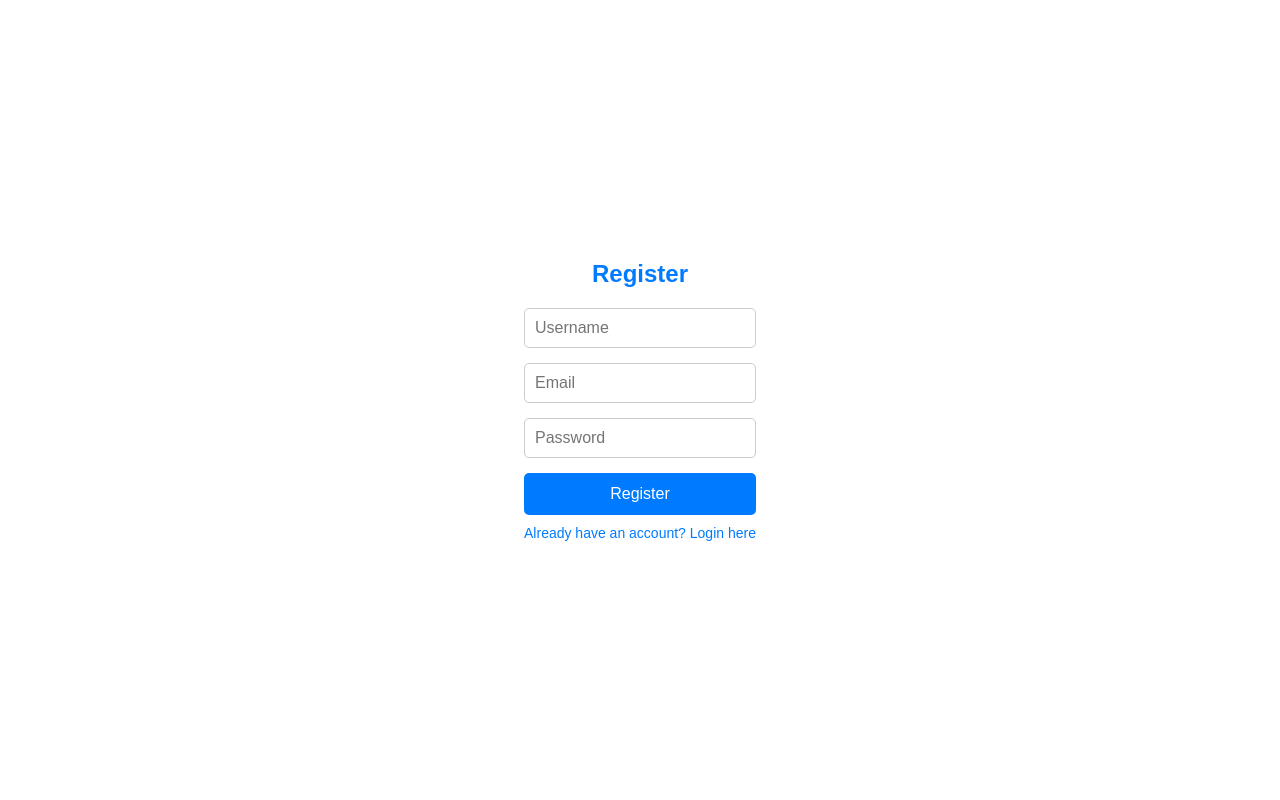
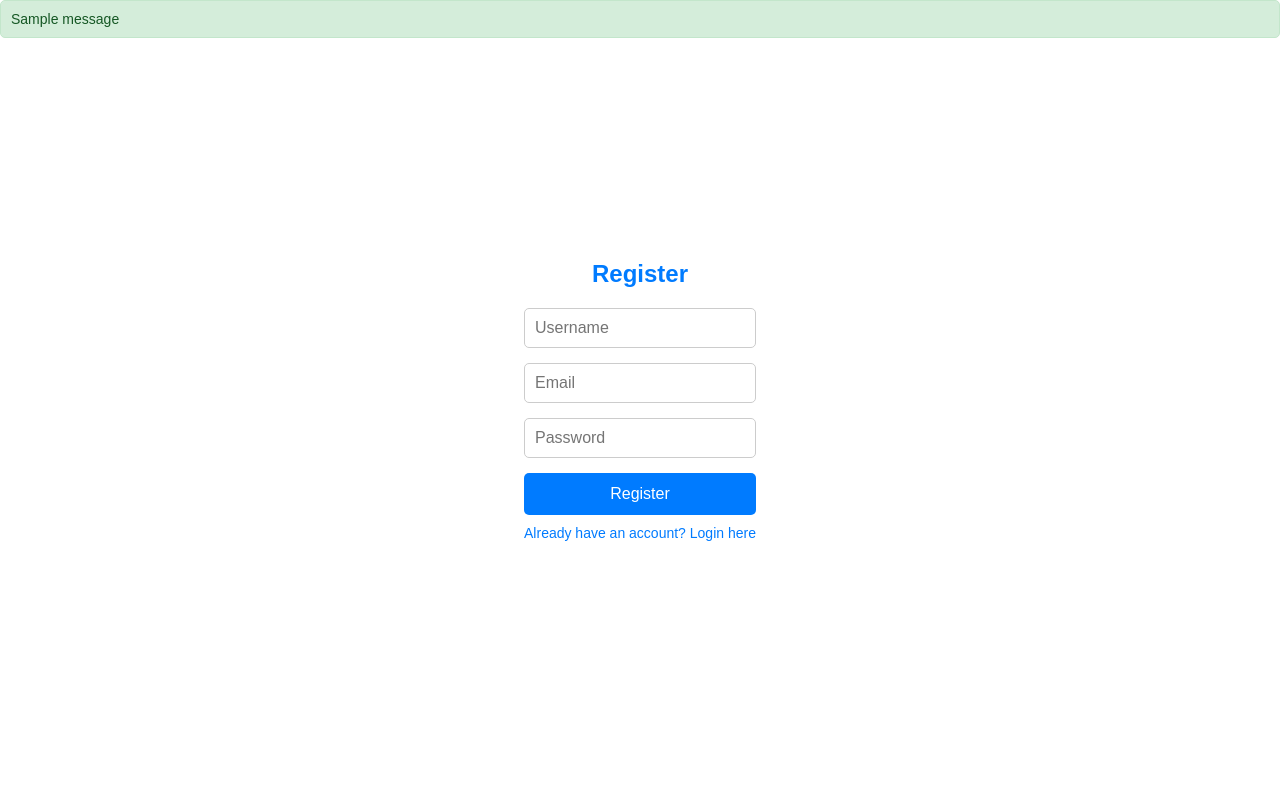
Before and after one commit to asphodel42/Eternia, a Python web app: template templates/register.html in a window 1280 px wide. Run offline with Jinja, Linux system fonts and the light colour scheme; the template is opened without the code that fills it, so the values that code supplies are empty; one stand-in notice (Sample message) is shown.

Commit message:
Created flash blocks and styles for it using jinja

```diff
--- a/static/css/register.css
+++ b/static/css/register.css
@@ -78,3 +78,30 @@ body {
 .register-form .login-link:hover {
     text-decoration: underline;
 }
+
+.flashes {
+    position: absolute;
+    width: 100%;
+    list-style-type: none;
+    padding: 0;
+    margin: 0 0 10px 0;
+}
+
+.flashes li {
+    padding: 10px;
+    margin-bottom: 10px;
+    border-radius: 5px;
+    font-size: 14px;
+}
+
+.flashes .success {
+    background-color: #d4edda;
+    color: #155724;
+    border: 1px solid #c3e6cb;
+}
+
+.flashes .danger {
+    background-color: #f8d7da;
+    color: #721c24;
+    border: 1px solid #f5c6cb;
+}
--- a/templates/register.html
+++ b/templates/register.html
@@ -7,6 +7,15 @@
     <title>Register</title>
 </head>
 <body>
+    {% with messages = get_flashed_messages(with_categories=true) %}
+        {% if messages %}
+            <ul class="flashes">
+                {% for category, message in messages %}
+                    <li class="{{ category }}">{{ message }}</li>
+                {% endfor %}
+            </ul>
+        {% endif %}
+    {% endwith %}
     <div class="register-block">
         <h2 class="register-header">Register</h2>
         <div class="register-form">
```
Also changed, not shown: static/css/login.css (+27 -0 lines), templates/login.html (+9 -0 lines).
